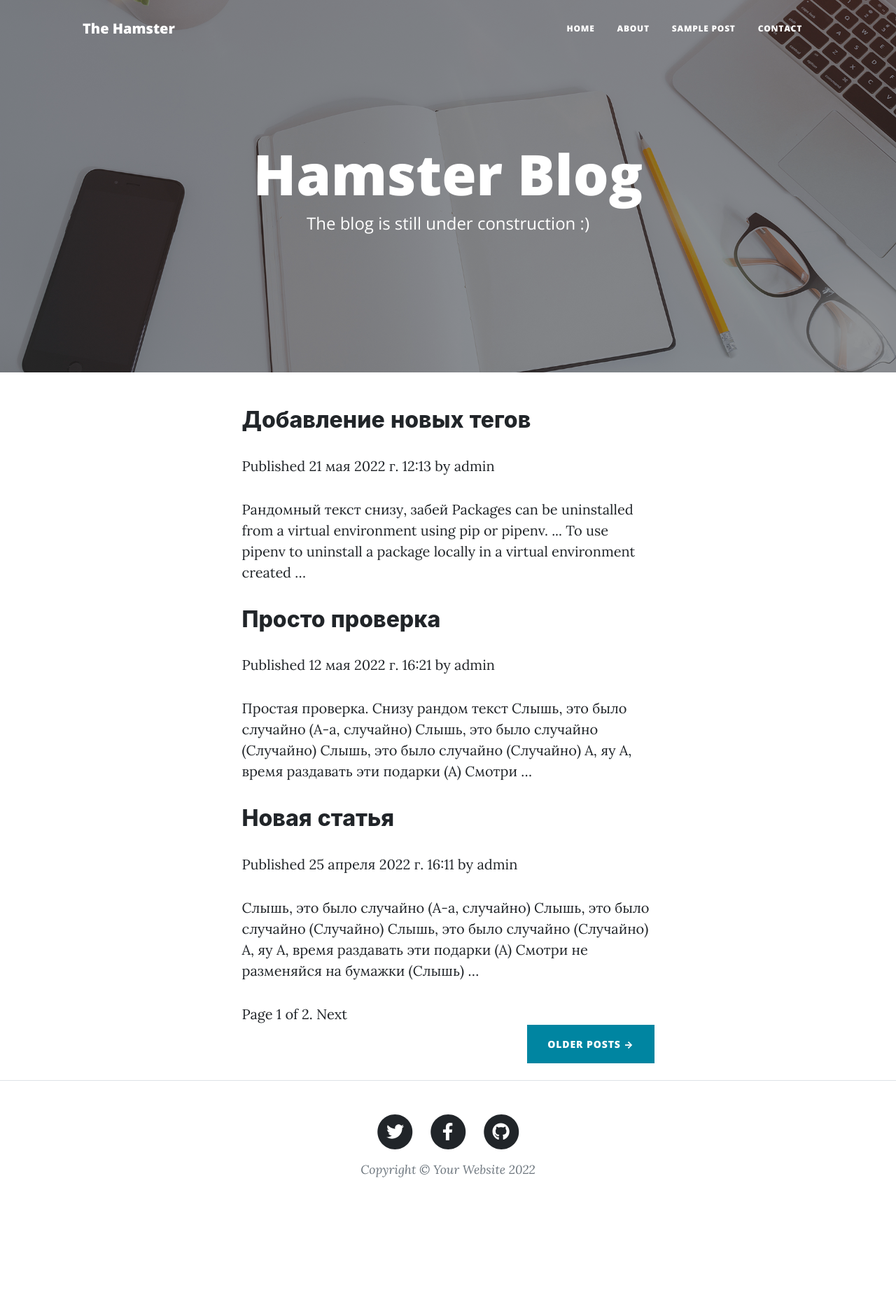
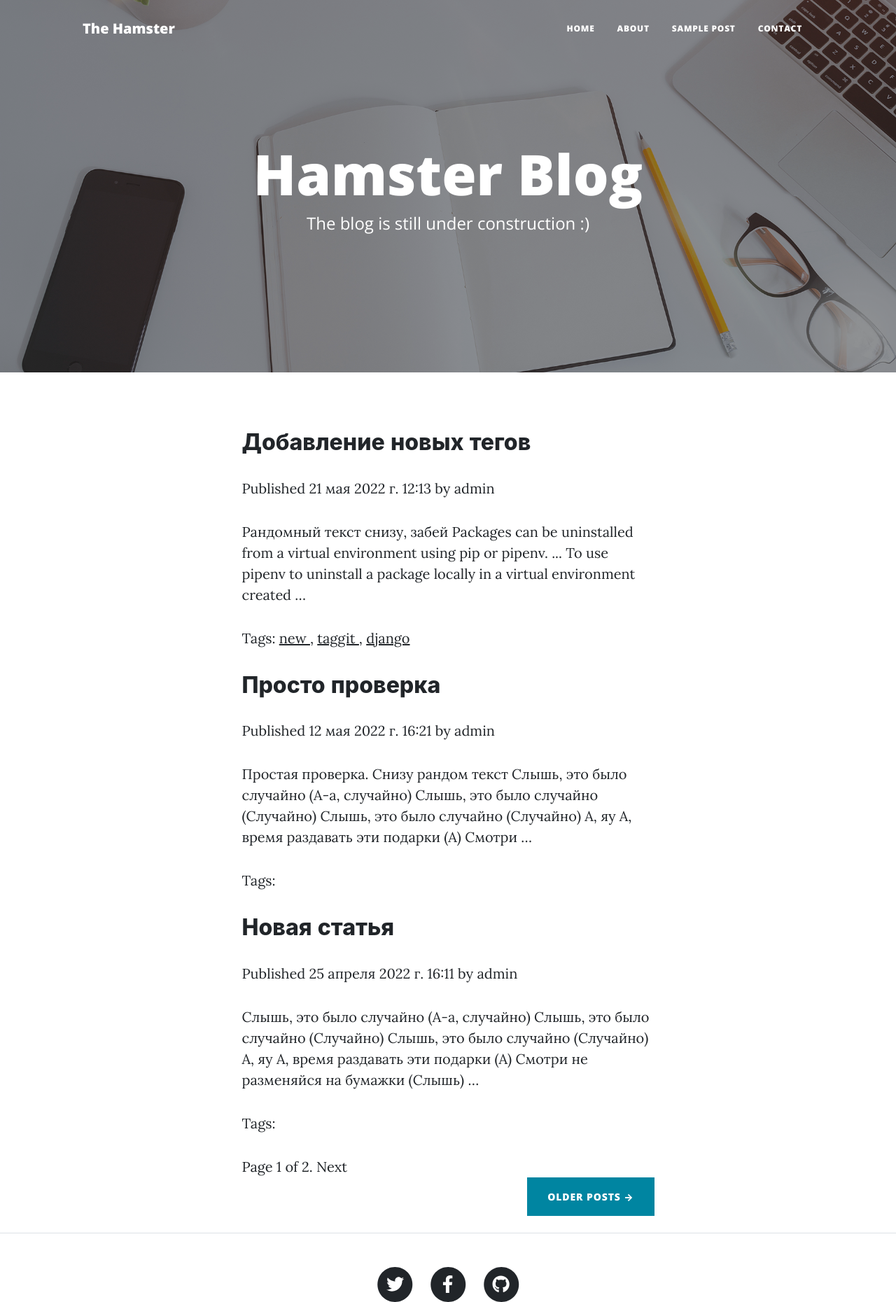
Before and after one commit to adam-kad/HamsterBlog, a Django app: page / in a window 1280 px wide. Shown: the top 1860 px of the page at 70% size. Before the commit the page ends 1682 px from the top, so only its background shows below. Run offline with Django 4.2, Linux system fonts and the light colour scheme; data comes from the database, SQL or seed files in the repository; both versions use the stored data as it was after the commit; parts of the project's set-up code (start-up, migrations or seed data) failed here and were passed over; some libraries are stand-ins or nearby versions.

Commit message:
7.0.0 Adding a tag subsystem

```diff
--- a/mysite/blog/models.py
+++ b/mysite/blog/models.py
@@ -2,7 +2,7 @@
 from django.utils import timezone
 from django.contrib.auth.models import User
 from django.urls import reverse
-
+from taggit.managers import TaggableManager
 
 class PublishedManager(models.Manager):
     def get_queryset(self):
@@ -43,6 +43,8 @@
                                                  self.publish.month,
                                                  self.publish.day, self.slug])
 
+    tags = TaggableManager()
+
 
 
 class About(models.Model):
--- a/mysite/blog/templates/blog/post/list.html
+++ b/mysite/blog/templates/blog/post/list.html
@@ -3,16 +3,34 @@
 {% block title %}My Blog{% endblock %}
 
 {% block content %}
+    {% if tag %}
+        <h2>Посты с тэгом "{{ tag.name }}":</h2>
+    {% endif %}
+    <p></p>
+
     {% for post in posts %}
         <h2>
             <a href="{{ post.get_absolute_url }}">
                 {{ post.title }}</a>
         </h2>
+
+
         <p class="date">
             Published {{ post.publish }} by {{ post.author }}
         </p>
         {{ post.body|truncatewords:30|linebreaks }}
 
+        <p class="tags">
+            Tags:
+            {% for tag in post.tags.all %}
+                <a href='{% url "blog:post_list_by_tag" tag.slug %}'>
+                    {{ tag.name }}
+                </a>
+                {% if not forloop.last %}, {% endif %}
+            {% endfor %}
+        </p>
+
+
     {% endfor %}
-    {% include "pagination.html" with page=page_obj %}
+    {% include "pagination.html" with page=posts %}
 {% endblock %}
--- a/mysite/blog/urls.py
+++ b/mysite/blog/urls.py
@@ -7,11 +7,13 @@
 urlpatterns = [
     # Обработчики приложения блога
     # path('', views.post_list, name='post_list'),
-    path('', views.PostListView.as_view(), name='post_list'),
+    path('', views.post_list, name='post_list'),
+    # path('', views.PostListView.as_view(), name='post_list'),
     path('<int:year>/<int:month>/<int:day>/<slug:post>/',
         views.post_detail, name='post_detail'),
     path('about/', views.about_post_list, name='about_post_list'),
     path('post/', views.post),
     path('contact/', views.contact_view, name='contact'),
     path('success/', views.success_view, name='success'),
+    path('tag/<slug:tag_slug>/', views.post_list, name='post_list_by_tag'),
 ]
--- a/mysite/blog/views.py
+++ b/mysite/blog/views.py
@@ -7,6 +7,7 @@
 from django.core.mail import send_mail, BadHeaderError
 from .forms import ContactForm
 from mysite.settings import RECIPIENTS_EMAIL, DEFAULT_FROM_EMAIL
+from taggit.models import Tag
 
 
 
@@ -39,8 +40,14 @@
 
 
 
-def post_list(request):
+def post_list(request, tag_slug=None):
     object_list = Post.published.all()
+    tag = None
+
+    if tag_slug:
+        tag = get_object_or_404(Tag, slug=tag_slug)
+        object_list = object_list.filter(tags__in=[tag])
+
     paginator = Paginator(object_list, 3)  # По 3 статьи на каждой странице.
     page = request.GET.get('page')
     try:
@@ -51,7 +58,7 @@
     except EmptyPage:
         # Если номер страницы больше, чем общее количество страниц, возвращаем последнюю.
         posts = paginator.page(paginator.num_pages)
-    return render(request, 'blog/post/list.html', {'page': page, 'posts': posts})
+    return render(request, 'blog/post/list.html', {'page': page, 'posts': posts, 'tag': tag})
 
 
 class PostListView(ListView):
--- a/mysite/mysite/settings.py
+++ b/mysite/mysite/settings.py
@@ -38,7 +38,8 @@
     'django.contrib.sessions',
     'django.contrib.messages',
     'django.contrib.staticfiles',
-    'blog'
+    'blog',
+    'taggit',
 ]
 
 MIDDLEWARE = [
```
Also changed, not shown: mysite/blog/migrations/0004_post_tags.py (added), mysite/blog/static/blog/images/favicon.ico (added), mysite/db.sqlite3, 1 other file.
